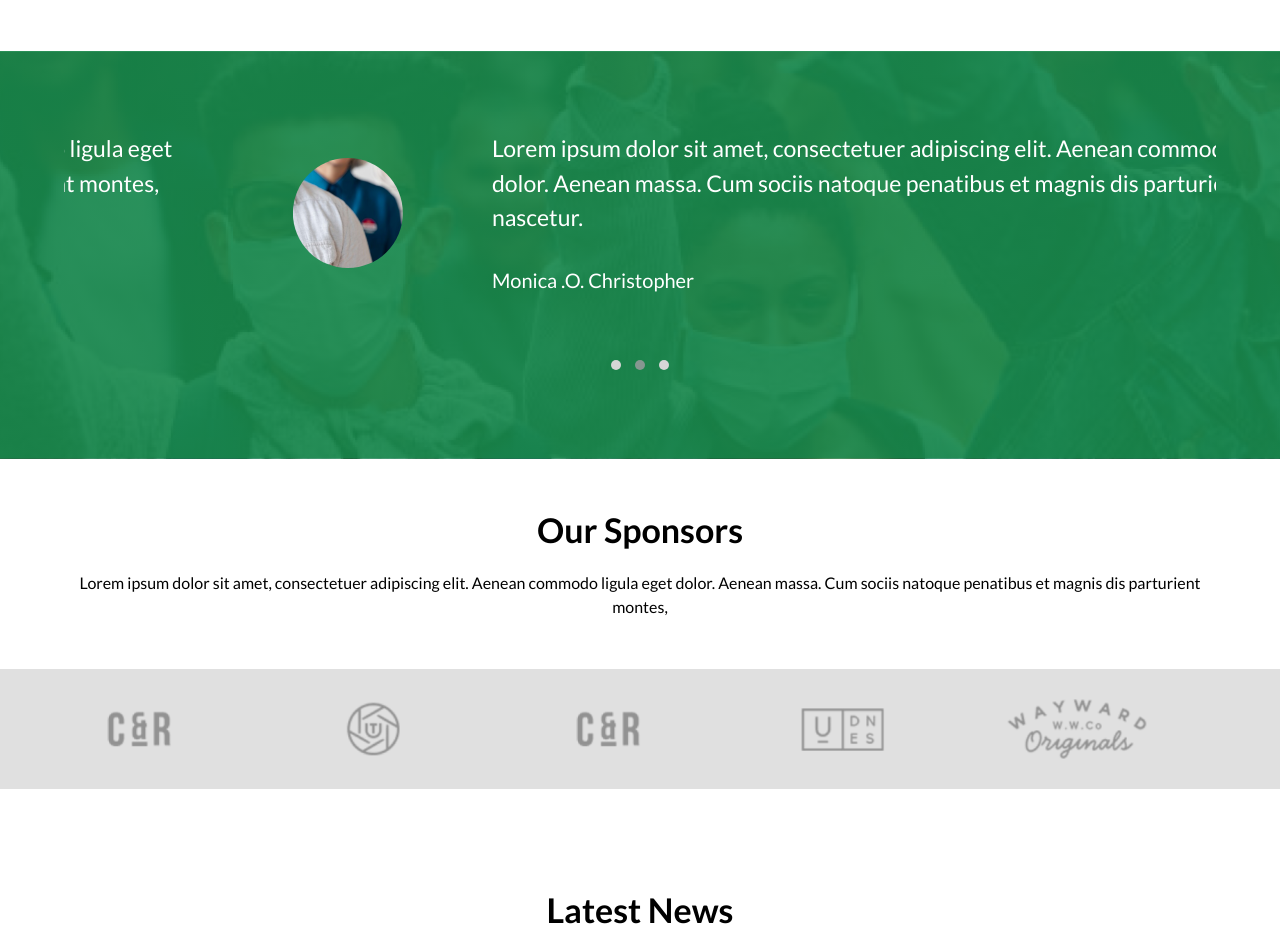
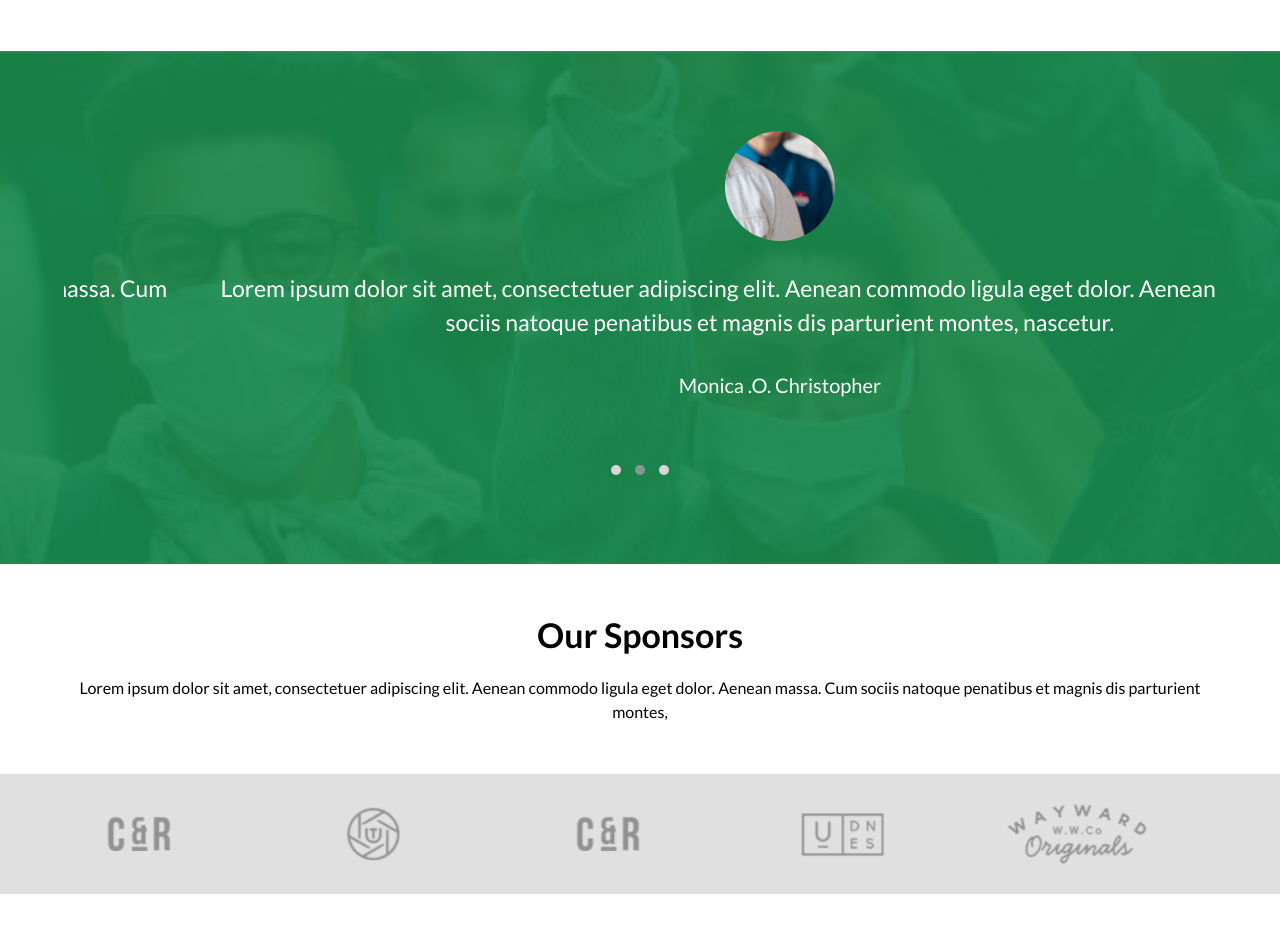
Before and after one commit to Aminigbo/dodan, a React (Create React App) app: page / in a window 1280 px wide. Shown: the part 3500-4428 px from the top of the page. Built offline with nearby package versions, Linux system fonts and the light colour scheme.

Commit message:
changed testimonials UI

```diff
--- a/src/pages/Homepage.js
+++ b/src/pages/Homepage.js
@@ -463,19 +463,18 @@ function Homepage() {
                 display: "flex",
                 alignItems: "center",
                 width: "100%",
-                justifySelf: "center",
-                flexDirection: mobile ? "column" : tablet ? "column" : "row",
+                flexDirection: "column",
                 marginBottom: 50,
               }}
             >
               <div
                 style={{
-                  width: tablet ? "100%" : "25%",
+                  width: "100%",
                   display: "flex",
                   justifyContent: "center",
                   alignItems: "center",
                   height: "auto",
-                  marginBottom: mobile ? "30px" : tablet ? "30px" : null,
+                  marginBottom: "30px",
                 }}
               >
                 <img
@@ -491,14 +490,14 @@ function Homepage() {
               </div>
               <div
                 style={{
-                  width: "75%",
+                  width: "100%",
                   height: "auto",
                 }}
               >
                 <Typography
                   variant="body1"
                   color="white"
-                  align={tablet ? "center" : "left"}
+                  align={"center"}
                   style={{ fontWeight: "500", fontSize: "23px" }}
                 >
                   Lorem ipsum dolor sit amet, consectetuer adipiscing elit.
@@ -508,7 +507,7 @@ function Homepage() {
                 <Typography
                   variant="body1"
                   color="white"
-                  align={tablet ? "center" : "left"}
+                  align={"center"}
                   style={{ fontWeight: "400", fontSize: "20px", marginTop: 30 }}
                 >
                   Monica .O. Christopher
@@ -520,19 +519,18 @@ function Homepage() {
                 display: "flex",
                 alignItems: "center",
                 width: "100%",
-                justifySelf: "center",
-                flexDirection: tablet ? "column" : "row",
+                flexDirection: "column",
                 marginBottom: 50,
               }}
             >
               <div
                 style={{
-                  width: "25%",
+                  width: "100%",
                   display: "flex",
                   justifyContent: "center",
                   alignItems: "center",
                   height: "auto",
-                  marginBottom: tablet ? "30px" : null,
+                  marginBottom: "30px",
                 }}
               >
                 <img
@@ -548,14 +546,14 @@ function Homepage() {
               </div>
               <div
                 style={{
-                  width: "75%",
+                  width: "100%",
                   height: "auto",
                 }}
               >
                 <Typography
                   variant="body1"
                   color="white"
-                  align={tablet ? "center" : "left"}
+                  align={"center"}
                   style={{ fontWeight: "500", fontSize: "23px" }}
                 >
                   Lorem ipsum dolor sit amet, consectetuer adipiscing elit.
@@ -565,7 +563,7 @@ function Homepage() {
                 <Typography
                   variant="body1"
                   color="white"
-                  align={tablet ? "center" : "left"}
+                  align={"center"}
                   style={{ fontWeight: "400", fontSize: "20px", marginTop: 30 }}
                 >
                   Monica .O. Christopher
@@ -577,19 +575,18 @@ function Homepage() {
                 display: "flex",
                 alignItems: "center",
                 width: "100%",
-                justifySelf: "center",
-                flexDirection: tablet ? "column" : "row",
+                flexDirection: "column",
                 marginBottom: 50,
               }}
             >
               <div
                 style={{
-                  width: "25%",
+                  width: "100%",
                   display: "flex",
                   justifyContent: "center",
                   alignItems: "center",
                   height: "auto",
-                  marginBottom: tablet ? "30px" : null,
+                  marginBottom: "30px",
                 }}
               >
                 <img
@@ -605,14 +602,14 @@ function Homepage() {
               </div>
               <div
                 style={{
-                  width: "75%",
+                  width: "100%",
                   height: "auto",
                 }}
               >
                 <Typography
                   variant="body1"
                   color="white"
-                  align={tablet ? "center" : "left"}
+                  align={"center"}
                   style={{ fontWeight: "500", fontSize: "23px" }}
                 >
                   Lorem ipsum dolor sit amet, consectetuer adipiscing elit.
@@ -622,7 +619,7 @@ function Homepage() {
                 <Typography
                   variant="body1"
                   color="white"
-                  align={tablet ? "center" : "left"}
+                  align={"center"}
                   style={{ fontWeight: "400", fontSize: "20px", marginTop: 30 }}
                 >
                   Monica .O. Christopher
```
